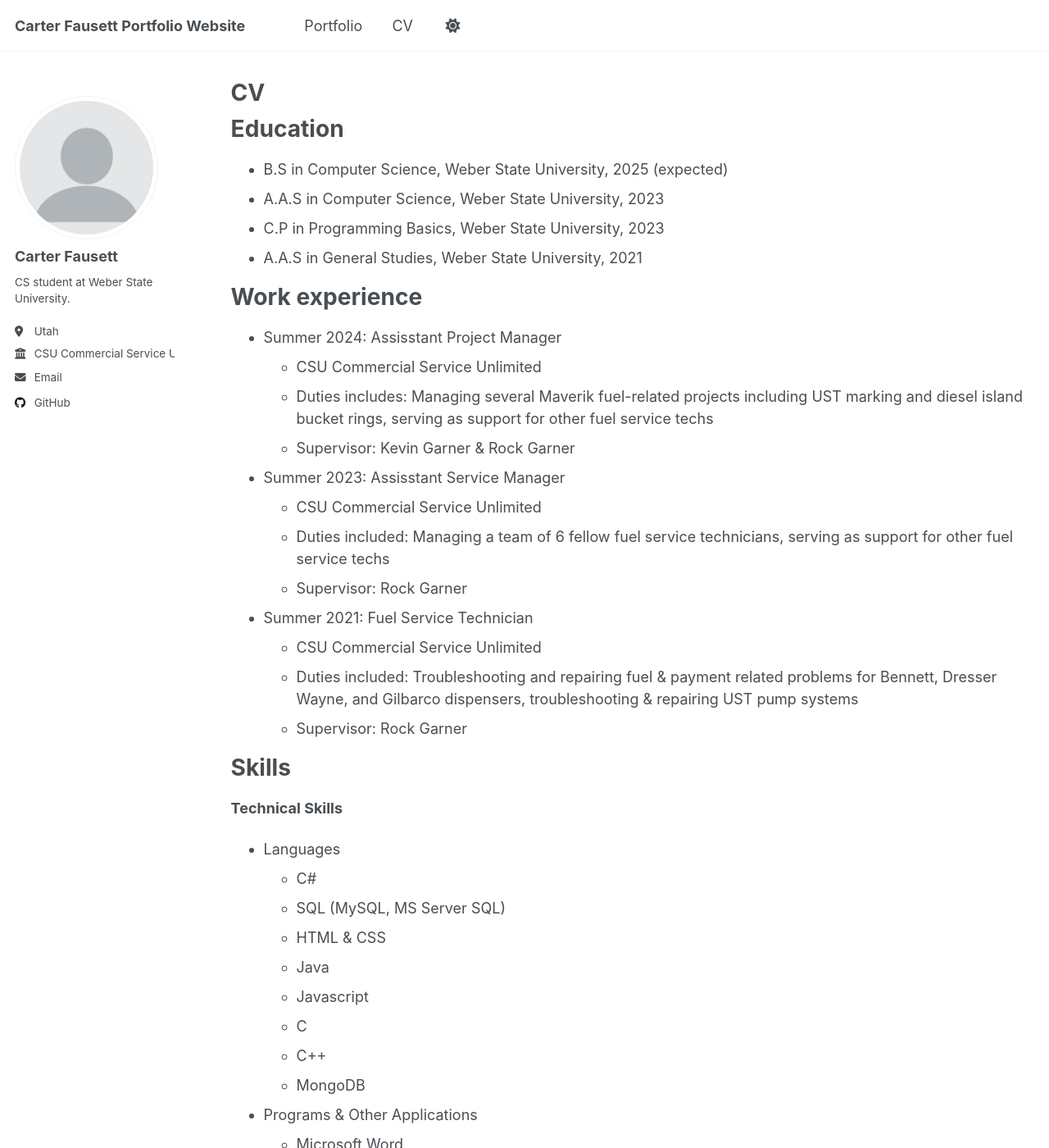
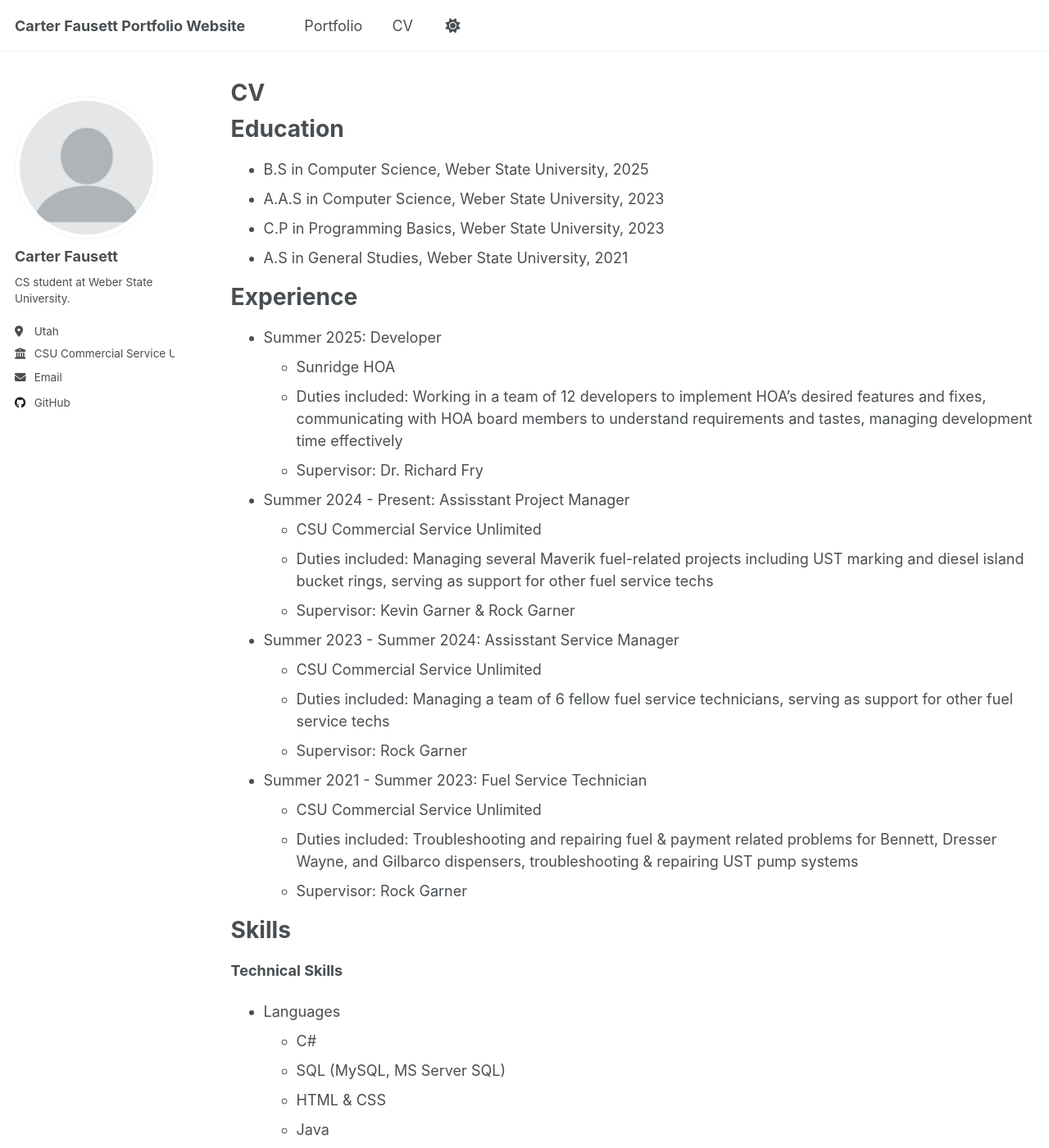
Before and after one commit to CarterFausett/CarterFausett.github.io, a Jekyll site: the page built from _pages/cv.md, in a window 1280 px wide and 1400 px high. Shown: the whole window at 82% size. Built offline with Jekyll 4.4.1, drawn with Linux system fonts in a browser that asks for light colours; some of the changed text lies outside the part shown.

Commit message:
Update cv.md

```diff
--- a/_pages/cv.md
+++ b/_pages/cv.md
@@ -11,24 +11,29 @@ redirect_from:
 
 Education
 ======
-* B.S in Computer Science, Weber State University, 2025 (expected)
+* B.S in Computer Science, Weber State University, 2025
 * A.A.S in Computer Science, Weber State University, 2023
 * C.P in Programming Basics, Weber State University, 2023
-* A.A.S in General Studies, Weber State University, 2021
+* A.S in General Studies, Weber State University, 2021
 
-Work experience
+Experience
 ======
-* Summer 2024: Assisstant Project Manager
+* Summer 2025: Developer
+  * Sunridge HOA
+  * Duties included: Working in a team of 12 developers to implement HOA's desired features and fixes, communicating with HOA board members to understand requirements and tastes, managing development time effectively
+  * Supervisor: Dr. Richard Fry
+
+* Summer 2024 - Present: Assisstant Project Manager
   * CSU Commercial Service Unlimited
-  * Duties includes: Managing several Maverik fuel-related projects including UST marking and diesel island bucket rings, serving as support for other fuel service techs
+  * Duties included: Managing several Maverik fuel-related projects including UST marking and diesel island bucket rings, serving as support for other fuel service techs
   * Supervisor: Kevin Garner & Rock Garner
 
-* Summer 2023: Assisstant Service Manager
+* Summer 2023 - Summer 2024: Assisstant Service Manager
   * CSU Commercial Service Unlimited
   * Duties included: Managing a team of 6 fellow fuel service technicians, serving as support for other fuel service techs
   * Supervisor: Rock Garner
 
-* Summer 2021: Fuel Service Technician
+* Summer 2021 - Summer 2023: Fuel Service Technician
   * CSU Commercial Service Unlimited
   * Duties included: Troubleshooting and repairing fuel & payment related problems for Bennett, Dresser Wayne, and Gilbarco dispensers, troubleshooting & repairing UST pump systems
   * Supervisor: Rock Garner
```
Also changed, not shown: other parts of _pages/cv.md (+4 -0 lines).
